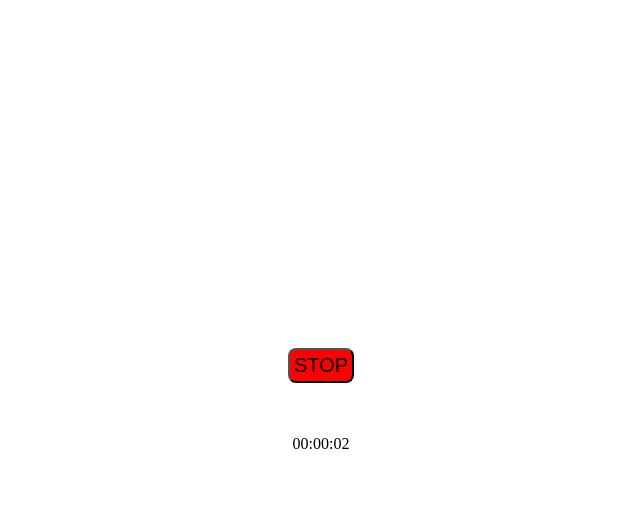
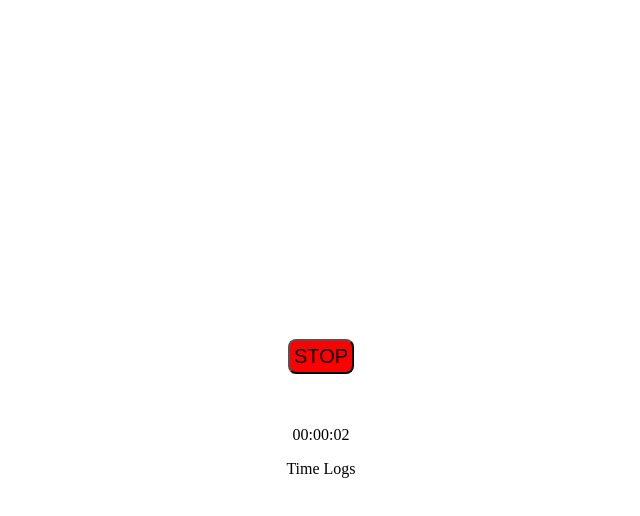
Before and after one commit to nirmal-92/FullStack-Development, a plain HTML site: page MERN stack/new.html in a window 1280 px wide. Both pictures are taken after a click on the button "START". Shown: the whole page, without its empty margins (319-959 px from the left). Drawn offline with Linux system fonts and the light colour scheme.

Commit message:
new commit

```diff
--- a/MERN stack/new.html
+++ b/MERN stack/new.html
@@ -23,7 +23,9 @@
         <p id="sec">00</p>
 
     </div>
-
+    <div id="timelogs">
+        Time Logs
+    </div>
 </body>
 
 <script type="module" src="./timer.js"></script>
--- a/MERN stack/timer.js
+++ b/MERN stack/timer.js
@@ -42,6 +42,7 @@ function stopTimer() {
     document.getElementById("hr").textContent = '00';
     document.getElementById("min").textContent = '00';
     document.getElementById("sec").textContent = '00';
+    timelogsElement.textContent = '<p>'; hr. textContent + ' : ' + min.textContent + ' : ' + sec.textContent ;'</p>'
 
 }
 
@@ -61,3 +62,4 @@ function changeText(){
 }
     const greetingsElement = document.getElementById('get')
     greetingsElement.addEventListener('click', changeText)
+    const timelogsElement = document.getElementById('timelogs')
```
